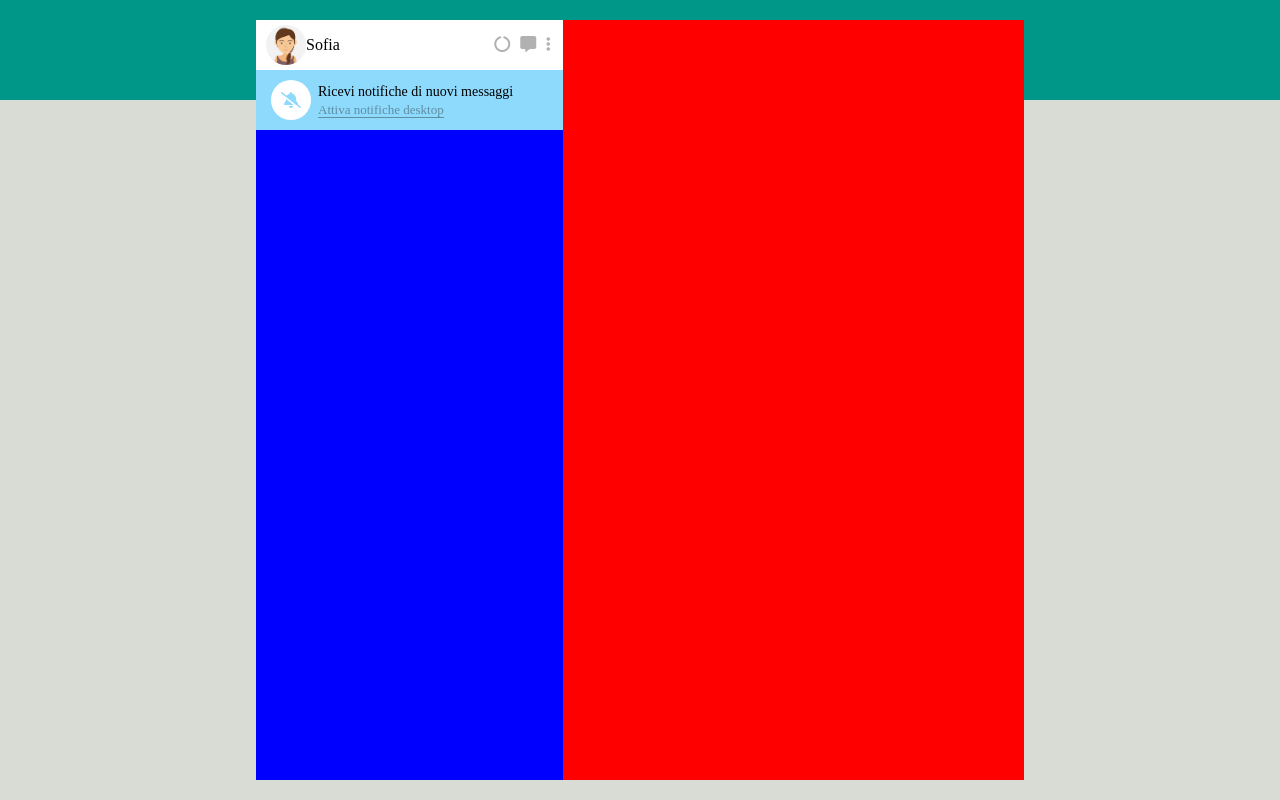
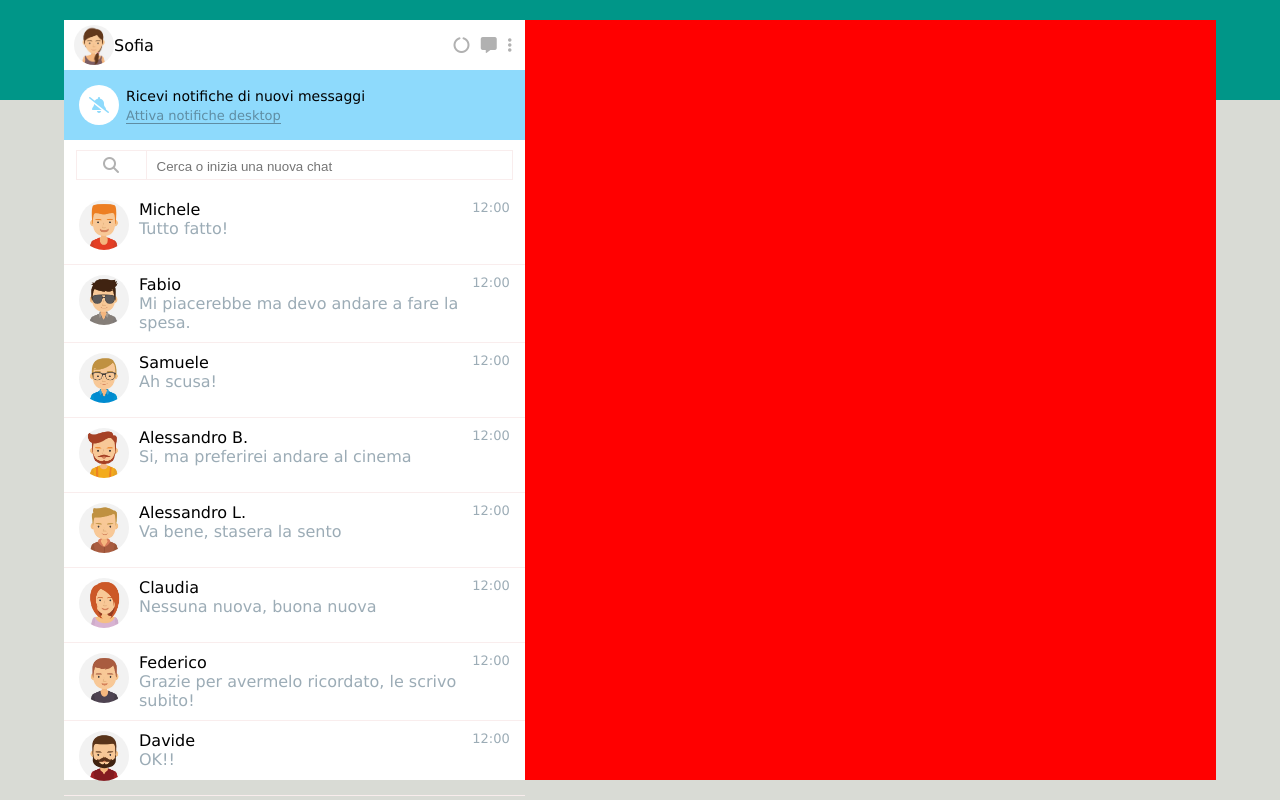
Before and after one commit to ManuelBenini/vue-boolzapp, a plain HTML site: page index.html in a window 1280 px wide. Drawn offline with nearby package versions, Linux system fonts and the light colour scheme.

Commit message:
Colonna sinistra finita (da sistemare l'Height del blocco chat)

```diff
--- a/css/style.css
+++ b/css/style.css
@@ -6,6 +6,7 @@
 
 body{
   background-color: #d9dbd5;
+  font-family: 'Lucida Grande', 'Lucida Sans', Arial, sans-serif;
 }
 
 header{
@@ -19,9 +20,9 @@ main{
   position: absolute;
   top: 50%;
   left: 50%;
-  width: 60vw;
+  width: 90vw;
   min-width: 650px;
-  max-width: 1150px;
+  max-width: 1450px;
   height: 95vh;
   min-height: 490px;
   max-height: 870px;
@@ -30,11 +31,16 @@ main{
   display: flex;
 }
 
+i{
+  color: #b1b1b1;
+}
+
 
   /* LEFT COLUMN */
     .left-col{
       width: 40%;
-      background-color: blue;
+      height: 100%;
+      background-color: white;
     }
 
     .heading{
@@ -63,11 +69,10 @@ main{
 
     .user-actions i{
       margin: 0 3px;
-      color: #b1b1b1;
     }
 
     .notifications{
-      height: 60px;
+      height: 70px;
       background-color: #8edafc;
       display: flex;
       align-items: center;
@@ -100,6 +105,67 @@ main{
       border-bottom: 1px solid #5f8da3;
       font-size: 13px;
     }
+
+    .search{
+      width: 95%;
+      height: 30px;
+      background-color: white;
+      margin: 10px auto;
+      display: flex;
+      border: 1px solid rgb(249, 237, 237)
+    }
+
+    .search-icon{
+      width: 70px;
+      border-right: 1px solid rgb(249, 237, 237);
+      display: flex;
+      justify-content: center;
+      align-items: center;
+    }
+
+    .search .start-search{
+      padding: 0 10px;
+      flex-grow: 1;
+      align-self: center;
+    }
+
+    .search .start-search input{
+      width: 100%;
+      border: none;
+    }
+
+    .chat-block{
+      height: 79.9%;
+      overflow-y: auto;
+    }
+
+    .chat{
+      padding: 10px 15px;
+      display: flex;
+      border-bottom: 1px solid rgb(249, 237, 237);
+      overflow-y: auto;
+    }
+
+    .chat .receiver-logo{
+      margin-right: 10px;
+    }
+
+    .chat img{
+      width: 50px;
+      height: 50px;
+      border-radius: 50%;
+    }
+
+    .chat .last-message{
+      color: #9cacb6;
+    }
+
+    .receiver-msg-time{
+      color: #9cacb6;
+      font-size: 13px;
+      flex-grow: 1;
+      text-align: end;
+    }
   /*  */
 
   /* RIGHT COLUMN */
--- a/index.html
+++ b/index.html
@@ -7,10 +7,14 @@
 
   <link rel='stylesheet' href='https://cdnjs.cloudflare.com/ajax/libs/font-awesome/6.1.1/css/all.css' integrity='sha512-1hsteeq9xTM5CX6NsXiJu3Y/g+tj+IIwtZMtTisemEv3hx+S9ngaW4nryrNcPM4xGzINcKbwUJtojslX2KG+DQ==' crossorigin='anonymous'/>
 
+  <script src="https://cdn.jsdelivr.net/npm/vue@2.6.14/dist/vue.js"></script>
+
   <link rel="stylesheet" href="css/style.css">
   <title>Boolzapp</title>
 </head>
 <body>
+
+  <div id="app">
 
     <header></header>
 
@@ -32,6 +36,7 @@
           </div>
         </div>
 
+        <!-- NOTIFICATIONS -->
         <div class="notifications">
           <div class="circle">
             <i class="fa-solid fa-bell-slash"></i>
@@ -41,16 +46,46 @@
             <span>Ricevi notifiche di nuovi messaggi</span> <br>
             <a href="#">Attiva notifiche desktop</a>
           </div>
+        </div>
 
+        <!-- SEARCH -->
+        <div class="search">
+          <div class="search-icon">
+            <i class="fa-solid fa-magnifying-glass"></i>
+          </div>
+
+          <div class="start-search">
+            <input type="text" placeholder="Cerca o inizia una nuova chat">
+          </div>
+        </div>
+
+        <!-- CHAT  - BLOCCO V-FOR PER LE CHAT-->
+        <div class="chat-block">
+          <div v-for="(user,index) in users" class="chat">
+            <div class="receiver-logo">
+             <img :src="user.avatar" :alt="user.name">
+            </div>
+
+            <div>
+              <span class="username">{{user.name}}</span> <br>
+              <span v-show="index === user.messages.length - 1" v-for="(text,index) in user.messages"  class="last-message">{{text.message}}</span>
+            </div>
+
+            <div class="receiver-msg-time">
+              <span>12:00</span>
+            </div>
+          </div>
         </div>
 
       </div>
-
 
       <div class="right-col"></div>
 
     </main>
 
+
+  </div>
+
   <script src="js/script.js"></script>
 </body>
 </html>
--- a/js/script.js
+++ b/js/script.js
@@ -8,7 +8,7 @@ const app = new Vue({
 
       {
         name: 'Michele',
-        avatar: '_1',
+        avatar: 'img/avatar_1.jpg',
         visible: true,
         messages: [
             {
@@ -30,7 +30,7 @@ const app = new Vue({
       },
       {
         name: 'Fabio',
-        avatar: '_2',
+        avatar: 'img/avatar_2.jpg',
         visible: true,
         messages: [
             {
@@ -52,7 +52,7 @@ const app = new Vue({
       },
       {
         name: 'Samuele',
-        avatar: '_3',
+        avatar: 'img/avatar_3.jpg',
         visible: true,
         messages: [
             {
@@ -74,7 +74,7 @@ const app = new Vue({
       },
       {
         name: 'Alessandro B.',
-        avatar: '_4',
+        avatar: 'img/avatar_4.jpg',
         visible: true,
         messages: [
             {
@@ -91,7 +91,7 @@ const app = new Vue({
       },
       {
         name: 'Alessandro L.',
-        avatar: '_5',
+        avatar: 'img/avatar_5.jpg',
         visible: true,
         messages: [
             {
@@ -108,7 +108,7 @@ const app = new Vue({
       },
       {
         name: 'Claudia',
-        avatar: '_6',
+        avatar: 'img/avatar_6.jpg',
         visible: true,
         messages: [
             {
@@ -130,7 +130,7 @@ const app = new Vue({
       },
       {
         name: 'Federico',
-        avatar: '_7',
+        avatar: 'img/avatar_7.jpg',
         visible: true,
         messages: [
             {
@@ -147,7 +147,7 @@ const app = new Vue({
       },
       {
         name: 'Davide',
-        avatar: '_8',
+        avatar: 'img/avatar_8.jpg',
         visible: true,
         messages: [
             {
@@ -170,8 +170,5 @@ const app = new Vue({
 
     ]
   }
+
 });
-
-[
-
-]
```
Lines whose indentation alone changed are shown as unchanged.
